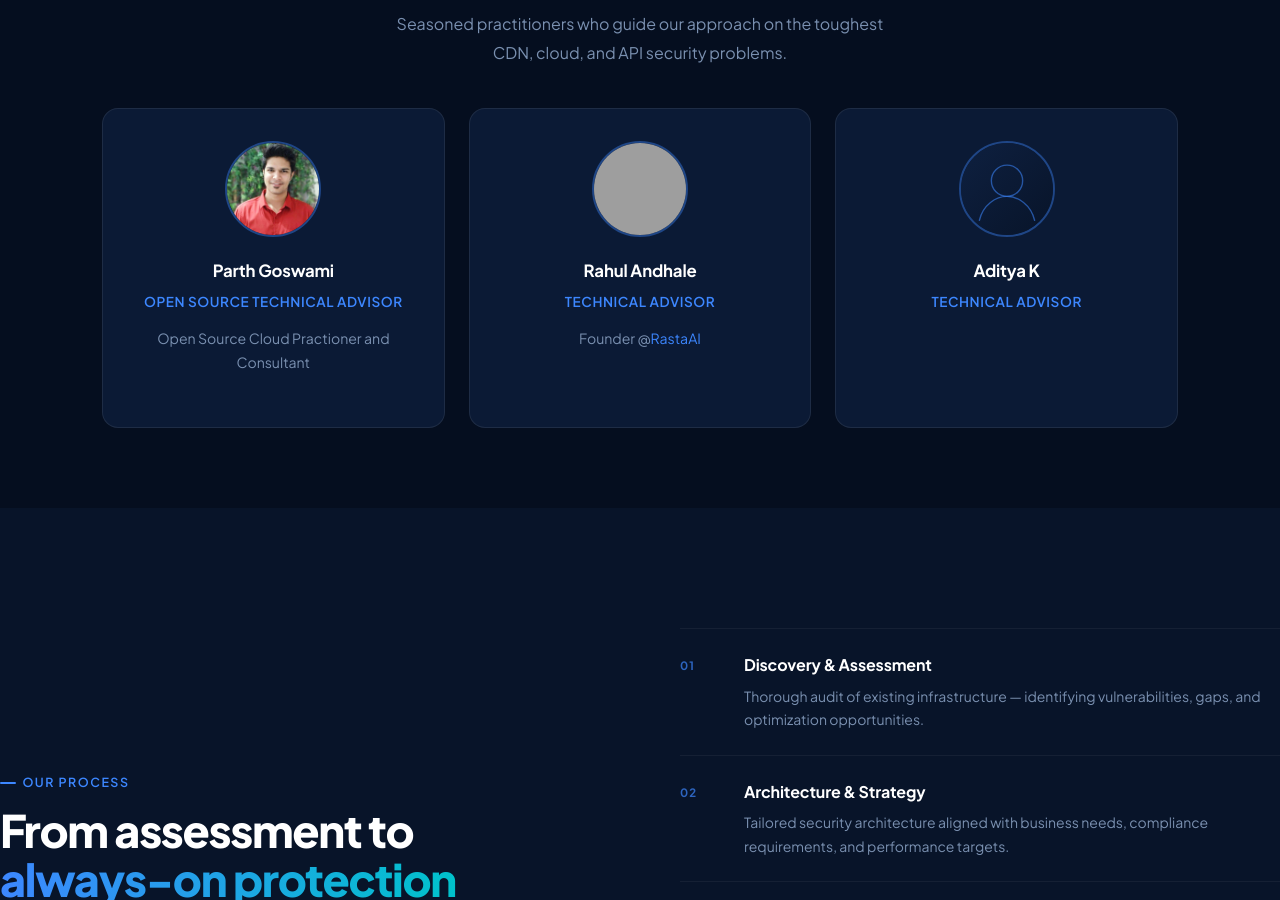
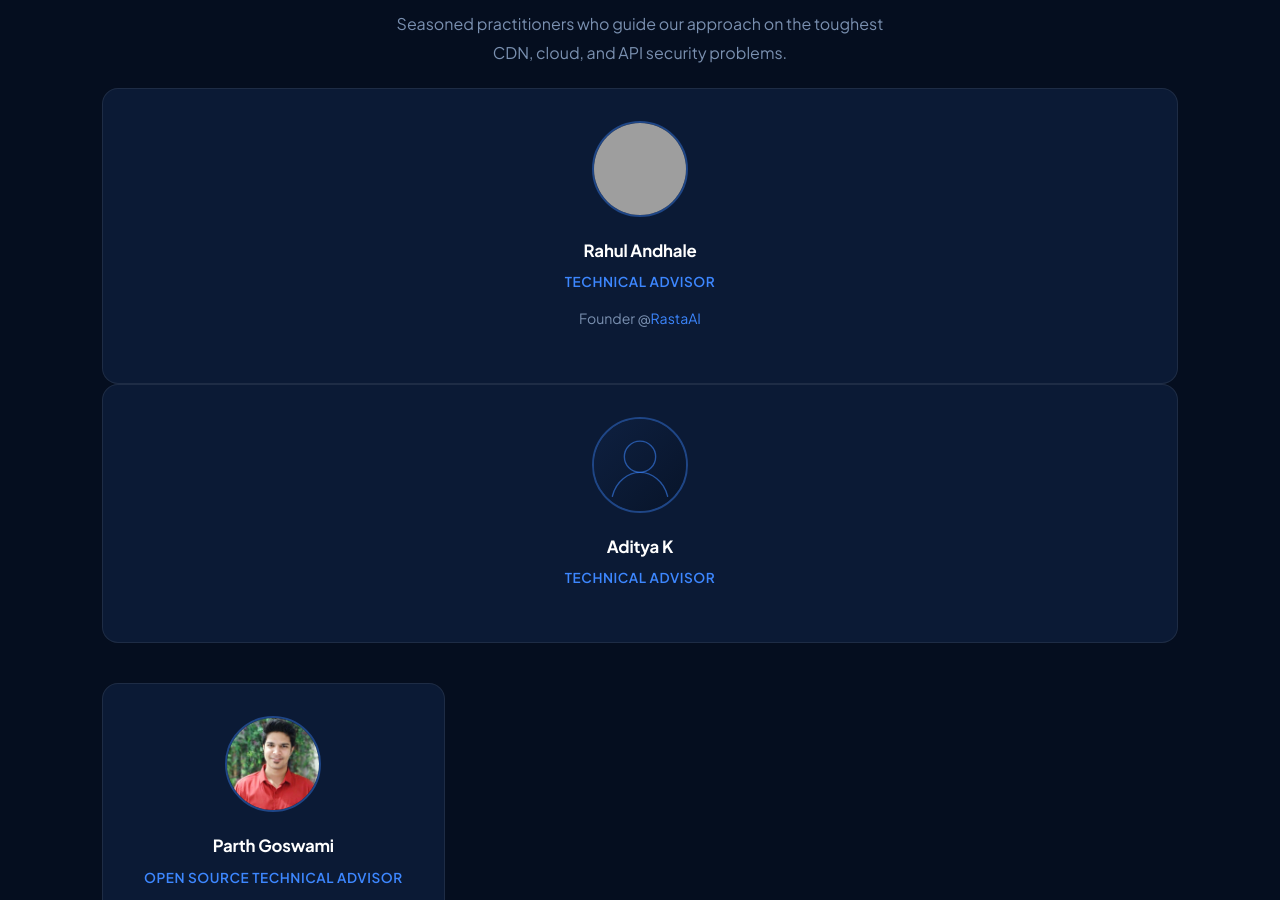
Before and after one commit to astravconsulting/astravconsulting.github.io, a Jekyll site: the page built from index.html, in a window 1280 px wide and 900 px high, scrolled down 3570 px. Built offline with Jekyll 4.4.1, drawn with Linux system fonts in a browser that asks for light colours; some of the changed text lies outside the part shown; grey boxes are pictures that could not be loaded.

Commit message:
Update index.html

```diff
--- a/index.html
+++ b/index.html
@@ -462,13 +462,6 @@ description: Astrav Consulting delivers platform-native CDN security, cloud infr
   <h2 class="sec-title">Technical<br /><span class="grad">Advisors</span></h2>
   <center><p class="sec-desc">Seasoned practitioners who guide our approach on the toughest CDN, cloud, and API security problems.</p></center>
 
-  <div class="advisors-grid">
-    <div class="advisor-card">
-      <img src="images/advisors/parthg.jpg" alt="Parth Goswami" class="advisor-avatar" />
-      <h3 class="advisor-name">Parth Goswami</h3>
-      <p class="advisor-title">Open Source Technical Advisor</p>
-      <p class="advisor-bio">Open Source Cloud Practioner and Consultant</p>
-    </div>
     <div class="advisor-card">
       <img src="images/advisors/rahula.jpg" alt="Rahul Andhale" class="advisor-avatar" />
       <h3 class="advisor-name">Rahul Andhale</h3>
@@ -480,6 +473,13 @@ description: Astrav Consulting delivers platform-native CDN security, cloud infr
       <h3 class="advisor-name">Aditya K</h3>
       <p class="advisor-title">Technical Advisor</p>
       <p class="advisor-bio"> </p>
+    </div>
+  <div class="advisors-grid">
+    <div class="advisor-card">
+      <img src="images/advisors/parthg.jpg" alt="Parth Goswami" class="advisor-avatar" />
+      <h3 class="advisor-name">Parth Goswami</h3>
+      <p class="advisor-title">Open Source Technical Advisor</p>
+      <p class="advisor-bio">Open Source Cloud Practioner and Consultant</p>
     </div>
   </div>
 </section>
```
